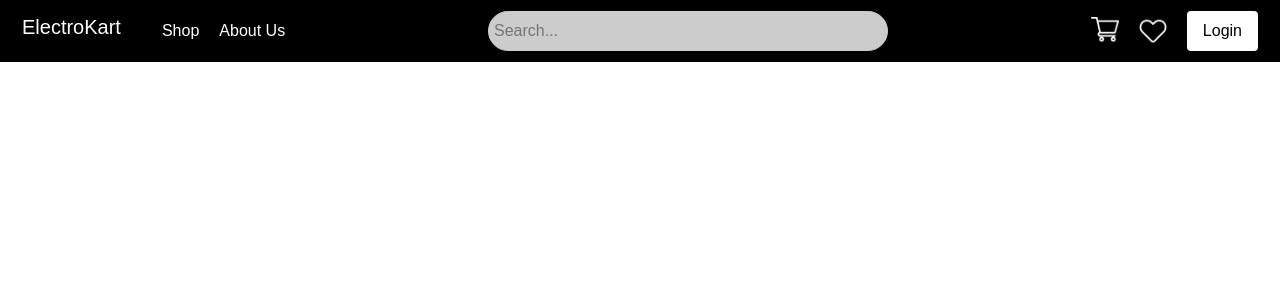
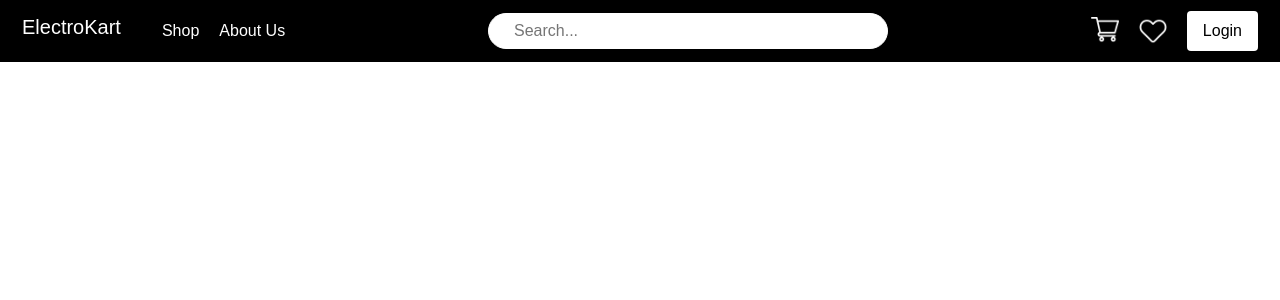
Before and after one commit to siddheshdatkhile25/Online-Electronic-Shopping-Portal-, a React (Vite) app in the folder Frontend/: page / in a window 1280 px wide. Shown: the top 300 px of the page. Built offline with nearby package versions, Linux system fonts and the light colour scheme; a web font is replaced by a local one.

Commit message:
Routes Updated

```diff
--- a/Frontend/package.json
+++ b/Frontend/package.json
@@ -11,7 +11,8 @@
   },
   "dependencies": {
     "react": "^19.2.0",
-    "react-dom": "^19.2.0"
+    "react-dom": "^19.2.0",
+    "react-router-dom": "^7.9.6"
   },
   "devDependencies": {
     "@eslint/js": "^9.39.1",
--- a/Frontend/src/App.jsx
+++ b/Frontend/src/App.jsx
@@ -3,14 +3,27 @@ import reactLogo from './assets/react.svg'
 import viteLogo from '/vite.svg'
 import './App.css'
 import Navbar from './Components/user/Navbar/Navbar'
+import { Route, Routes } from 'react-router-dom'
+import LandingPage from './Pages/user/LandingPage/LandingPage'
+import Home from './Pages/user/Home/Home'
 
 function App() {
   const [count, setCount] = useState(0)
 
   return (
-    <>
-      <Navbar/>
-    </>
+    <div>
+      <Routes>
+        <Route
+          path='/'
+          element={<Home/>}
+        >
+          <Route
+            path='/'
+            element = {<LandingPage/>}
+          />
+        </Route>
+      </Routes>
+    </div>
   )
 }
 
--- a/Frontend/src/Components/user/Navbar/Navbar.css
+++ b/Frontend/src/Components/user/Navbar/Navbar.css
@@ -37,11 +37,11 @@
 
 .searchbar input {
     width: 400px;
-    padding: 7px 5px;
+    padding: 5px 25px;
     border-radius: 20px;
-    background-color: #ccc;
+    background-color: #ffffff;
     color: black;
-    border: 1px solid #ccc;
+    border: 1px solid #ffffff;
 }
 
 .nav-right {
--- /dev/null
+++ b/Frontend/src/Pages/user/Home/Home.jsx
@@ -0,0 +1,14 @@
+import React from 'react'
+import Navbar from '../../../Components/user/Navbar/Navbar'
+import outlet from 'react-router-dom'
+
+export default function Home() {
+    return (
+        <div>
+            <Navbar/>
+
+            <outlet/>
+
+        </div>
+    )
+}
--- /dev/null
+++ b/Frontend/src/Pages/user/LandingPage/LandingPage.jsx
@@ -0,0 +1,17 @@
+import React from 'react'
+
+function LandingPage() {
+    return (
+        <div className="container">
+            <div className="main-body">
+                <div className="heroSection">
+                    <h2>
+                        Discover the Latest in Electronics – Shop Smart, Shop Fast!
+                    </h2>
+                </div>
+            </div>
+        </div>
+    )
+}
+
+export default LandingPage
--- a/Frontend/src/main.jsx
+++ b/Frontend/src/main.jsx
@@ -2,7 +2,10 @@ import { StrictMode } from 'react'
 import { createRoot } from 'react-dom/client'
 import './index.css'
 import App from './App.jsx'
+import { BrowserRouter } from 'react-router-dom'
 
 createRoot(document.getElementById('root')).render(
-    <App />
+    <BrowserRouter>
+        <App />
+    </BrowserRouter>
 )
```
Also changed, not shown: 1 other file (tests, documents, lock files or other folders).
